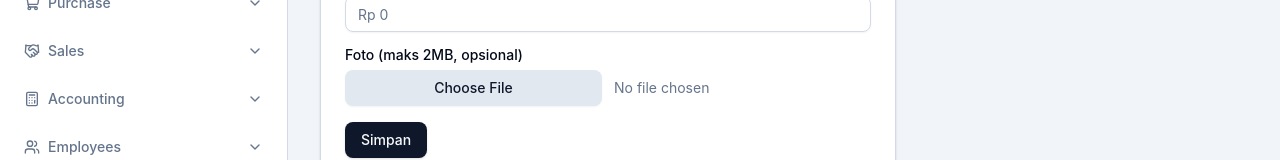
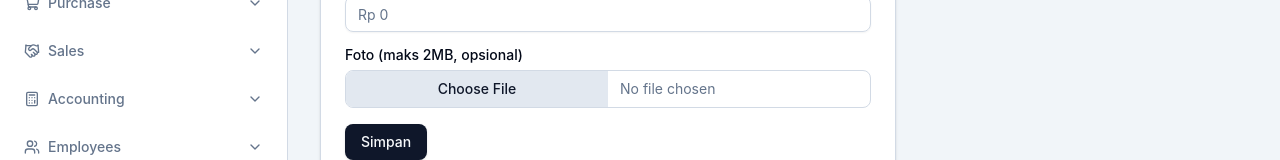
Before and after one commit to elemenpetir/erp-kerajinan-kayu-nextjs, a Next.js app in the folder frontend/: page /manufacturing/products/new in a window 1280 px wide. Shown: the part 325-485 px from the top of the page. Built offline with nearby package versions, Linux system fonts and the light colour scheme; no server answers.

Commit message:
style(FilePicker): 1 field 2 warna, kiri fill secondary penuh

```diff
--- a/frontend/components/ui/FilePicker.jsx
+++ b/frontend/components/ui/FilePicker.jsx
@@ -1,10 +1,9 @@
 'use client';
 
 import { useRef, useState } from 'react';
-import { Button } from '@/components/ui/button';
 import { cn } from '@/lib/utils/cn';
 
-// File picker 2 kolom: tombol secondary + nama file.
+// File picker 1 field 2 warna: kiri fill secondary, kanan putih default.
 // Native input disembunyikan (tidak bisa di-grid dengan andal),
 // callback onSelect(file|null) ke pemanggil (upload tetap di sana).
 export default function FilePicker({
@@ -23,12 +22,27 @@ export default function FilePicker({
     if (onSelect) onSelect(f);
   }
 
+  function open() {
+    ref.current?.click();
+  }
+
   return (
-    <div className={cn('grid grid-cols-2 items-center gap-3', className)}>
-      <Button type="button" variant="secondary" onClick={() => ref.current?.click()}>
+    <div
+      role="button"
+      tabIndex={0}
+      onClick={open}
+      onKeyDown={(e) => {
+        if (e.key === 'Enter' || e.key === ' ') {
+          e.preventDefault();
+          open();
+        }
+      }}
+      className={cn('grid cursor-pointer grid-cols-2 overflow-hidden rounded-md border border-input text-sm', className)}
+    >
+      <span className="bg-secondary px-3 py-2 text-center font-medium text-secondary-foreground">
         {buttonLabel}
-      </Button>
-      <span className="truncate text-sm text-muted-foreground" title={name || emptyLabel}>
+      </span>
+      <span className="truncate px-3 py-2 text-muted-foreground" title={name || emptyLabel}>
         {name || emptyLabel}
       </span>
       <input ref={ref} type="file" accept={accept} onChange={handleChange} className="hidden" aria-label={buttonLabel} />
```
